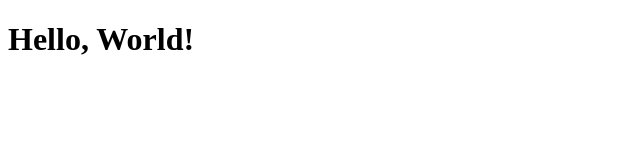
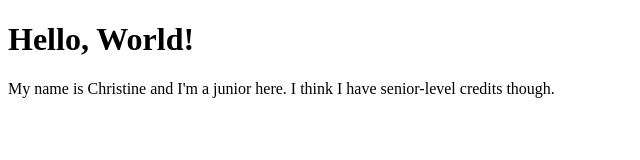
Before and after one commit to WhatAChad03/CS3338-first-project, a plain HTML site: page index.html in a window 1280 px wide. Shown: the whole page, without its empty margins (0-640 px from the left). Drawn offline with Linux system fonts and the light colour scheme.

Commit message:
Updated index.html w/ intro

```diff
--- a/index.html
+++ b/index.html
@@ -7,5 +7,6 @@
 </head>
 <body>
     <h1>Hello, World!</h1>
+    <p>My name is Christine and I'm a junior here. I think I have senior-level credits though.</p>
 </body>
 </html>
```
